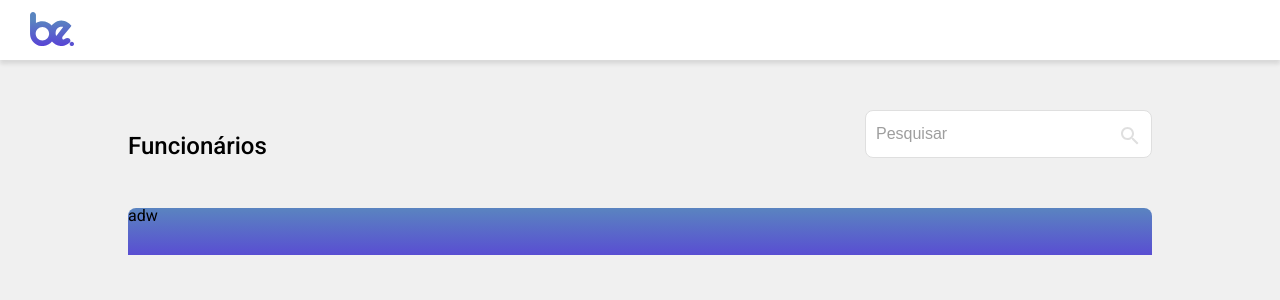
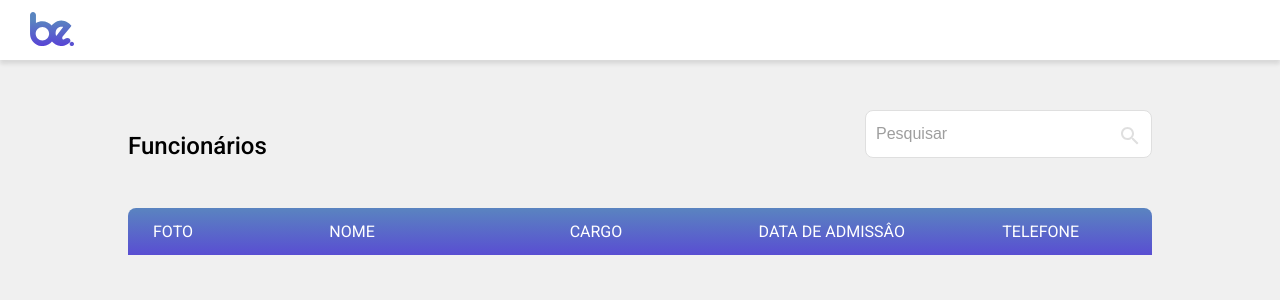
Before and after one commit to m4arthu/Mockup, a React (Vite) app: page / in a window 1280 px wide. Shown: the top 300 px of the page. Built offline with nearby package versions, Linux system fonts and the light colour scheme.

Commit message:
feat table header

```diff
--- a/src/globalStyles/style.ts
+++ b/src/globalStyles/style.ts
@@ -27,6 +27,8 @@ footer, header, hgroup, menu, nav, section {
 	display: block;
 }
 body {
+	overflow:scroll;
+	overflow-x:hidden;
 	line-height: 1;
 }
 ol, ul {
--- a/src/pages/mainPage/mainPage.tsx
+++ b/src/pages/mainPage/mainPage.tsx
@@ -13,8 +13,11 @@ export default function MainPage(){
       </SearchContainer>
       <Table>
         <TableHeader>
-
-        <>adw</>
+        <h2 className="foto">FOTO</h2>
+        <h2 className="nome">NOME</h2>
+        <h2 className="cargo">CARGO</h2>
+        <h2 className="data">DATA DE ADMISSÂO</h2>
+        <h2 className="telefone">TELEFONE</h2>
         </TableHeader>
       </Table>
     </Container>
--- a/src/pages/mainPage/style.ts
+++ b/src/pages/mainPage/style.ts
@@ -51,4 +51,22 @@ export const TableHeader = styled.div`
 background-image: linear-gradient(to bottom, ${gradientPrimaryColor},${gradientSecondColor});
 height:47px;
 border-radius:8px 8px 0 0;
+color:white;
+font-weigth:500;
+font-size:16px;
+display:flex;
+align-items:center;
+padding: 0 25px;
+.foto{
+    margin-right:14%;
+}
+.nome{
+    margin-right:20%;
+}
+.cargo {
+    margin-right:14%;
+}
+.data{
+    margin-right:10%;
+}
 `
```
